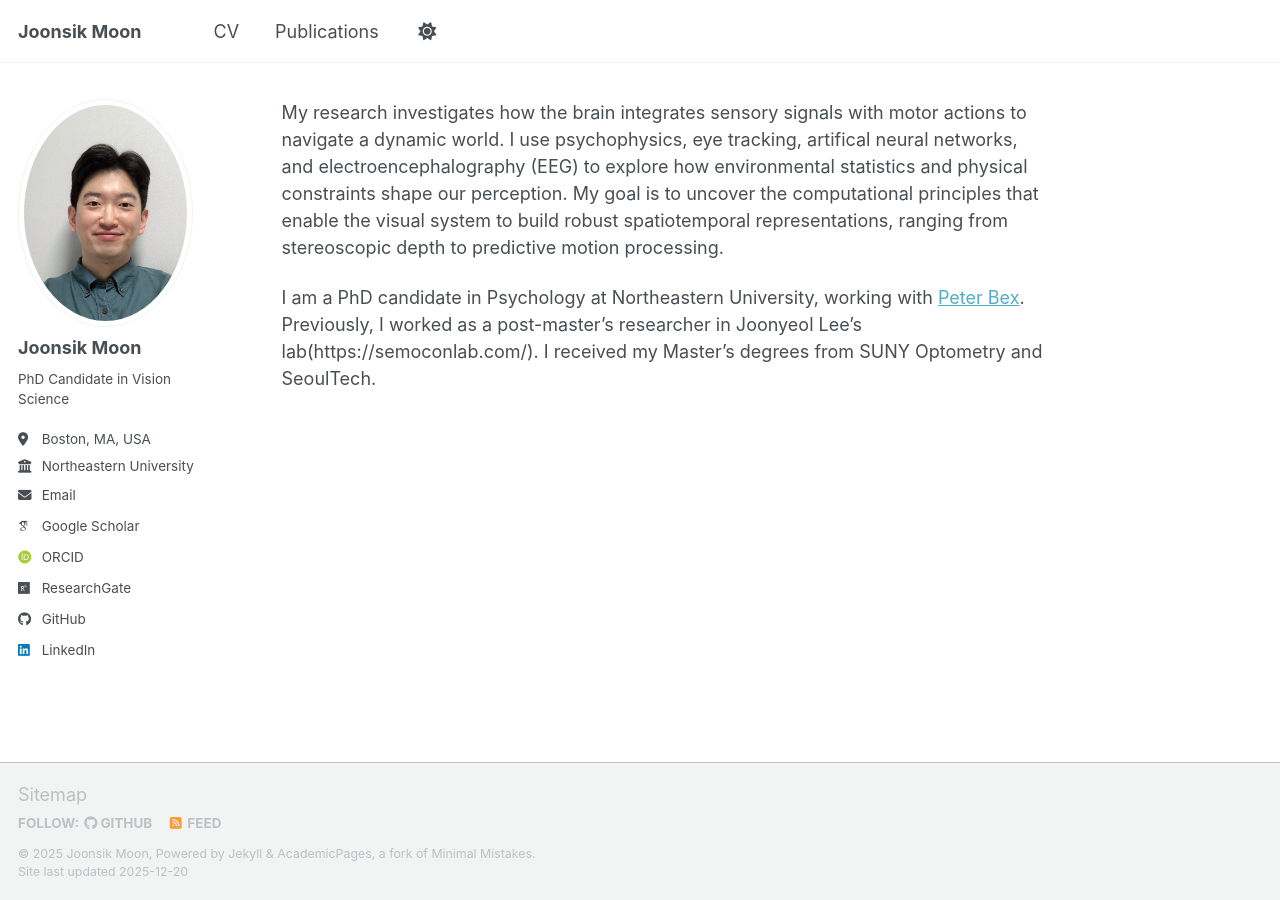
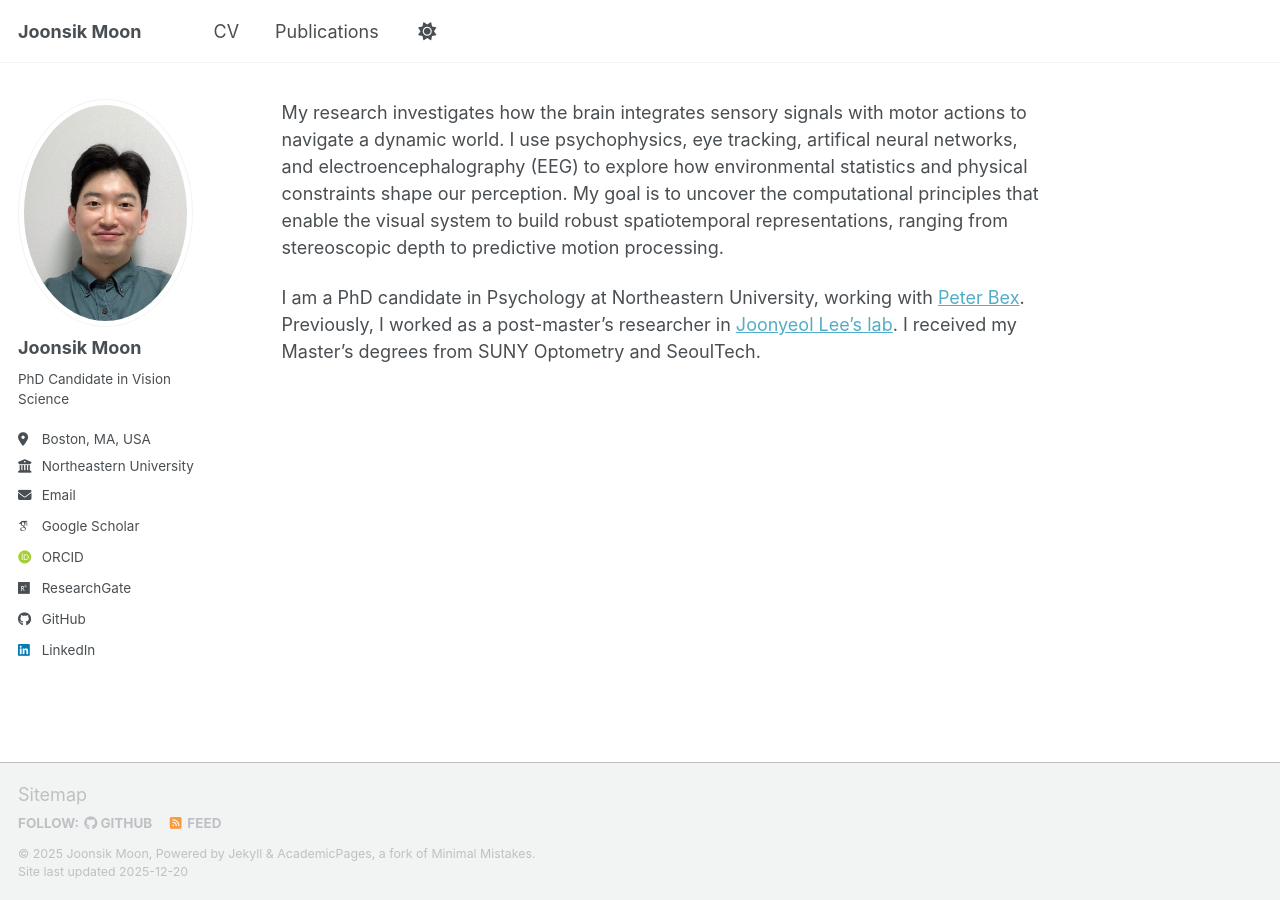
Before and after one commit to jmoon99/jmoon99.github.io, a Jekyll site: the page built from _pages/about.md, in a window 1280 px wide. Built offline with Jekyll 4.4.1, drawn with Linux system fonts in a browser that asks for light colours; some web fonts are replaced; a script bundle is joined from its source files by our own code; library files that are not in the unit come from our copies.

Commit message:
Update site content

```diff
--- a/_pages/about.md
+++ b/_pages/about.md
@@ -9,4 +9,4 @@ redirect_from:
 
 My research investigates how the brain integrates sensory signals with motor actions to navigate a dynamic world. I use psychophysics, eye tracking, artifical neural networks, and electroencephalography (EEG) to explore how environmental statistics and physical constraints shape our perception. My goal is to uncover the computational principles that enable the visual system to build robust spatiotemporal representations, ranging from stereoscopic depth to predictive motion processing.
 
-I am a PhD candidate in Psychology at Northeastern University, working with [Peter Bex](https://cos.northeastern.edu/people/peter-bex/). Previously, I worked as a post-master's researcher in Joonyeol Lee's lab(https://semoconlab.com/). I received my Master's degrees from SUNY Optometry and SeoulTech.
+I am a PhD candidate in Psychology at Northeastern University, working with [Peter Bex](https://cos.northeastern.edu/people/peter-bex/). Previously, I worked as a post-master's researcher in [Joonyeol Lee's lab](https://semoconlab.com/). I received my Master's degrees from SUNY Optometry and SeoulTech.
```
